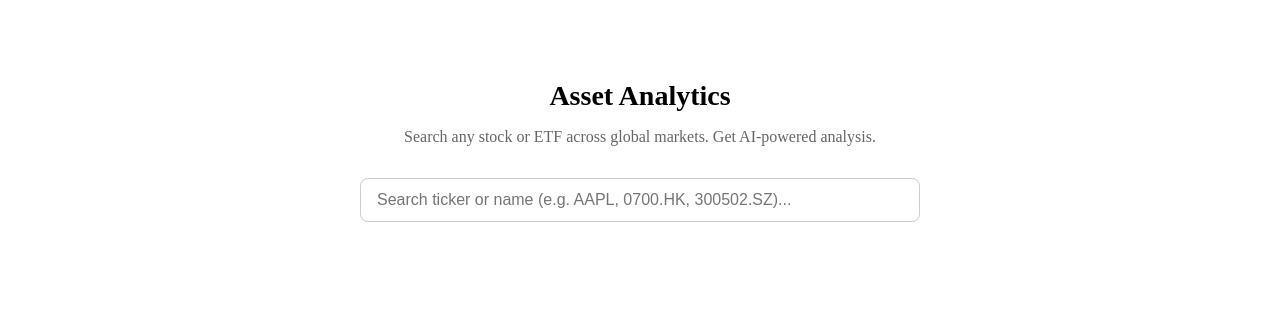
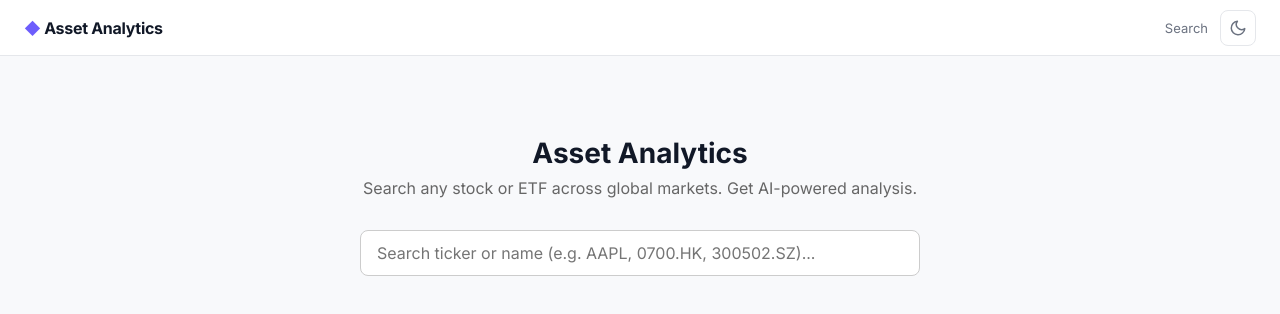
Before and after one commit to andy-c-426/assets_analytics_agent, a React (Vite) app in the folder frontend/: page / in a window 1280 px wide. Shown: the top 314 px of the page. Built offline with nearby package versions, Linux system fonts and the light colour scheme.

Commit message:
feat: add app shell with sticky nav bar and theme toggle

```diff
--- /dev/null
+++ b/frontend/src/App.module.css
@@ -0,0 +1,61 @@
+.app {
+  min-height: 100vh;
+}
+
+.nav {
+  position: sticky;
+  top: 0;
+  z-index: 90;
+  display: flex;
+  align-items: center;
+  justify-content: space-between;
+  height: 56px;
+  padding: 0 var(--space-6);
+  background: var(--bg-surface);
+  border-bottom: 1px solid var(--border-default);
+}
+
+.logo {
+  font-size: 16px;
+  font-weight: 700;
+  color: var(--text-primary);
+  letter-spacing: -0.3px;
+}
+
+.logoAccent {
+  color: var(--accent);
+}
+
+.navRight {
+  display: flex;
+  align-items: center;
+  gap: var(--space-3);
+}
+
+.themeToggle {
+  display: flex;
+  align-items: center;
+  justify-content: center;
+  width: 36px;
+  height: 36px;
+  border: 1px solid var(--border-default);
+  border-radius: var(--radius-md);
+  background: var(--bg-surface);
+  color: var(--text-muted);
+  cursor: pointer;
+  transition: color var(--transition-fast), border-color var(--transition-fast);
+}
+
+.themeToggle:hover {
+  color: var(--text-primary);
+  border-color: var(--text-muted);
+}
+
+.pageFade {
+  animation: fadeIn 0.2s ease;
+}
+
+@keyframes fadeIn {
+  from { opacity: 0; }
+  to { opacity: 1; }
+}
--- a/frontend/src/App.tsx
+++ b/frontend/src/App.tsx
@@ -1,15 +1,40 @@
-// frontend/src/App.tsx
-import { BrowserRouter, Routes, Route } from 'react-router-dom';
+import { BrowserRouter, Routes, Route, Link } from 'react-router-dom';
+import { ThemeProvider } from './theme/ThemeContext';
+import ThemeToggle from './theme/ThemeToggle';
 import SearchPage from './pages/SearchPage';
 import AssetPage from './pages/AssetPage';
+import styles from './App.module.css';
+
+function NavBar() {
+  return (
+    <nav className={styles.nav}>
+      <Link to="/" className={styles.logo}>
+        <span className={styles.logoAccent}>◆</span> Asset Analytics
+      </Link>
+      <div className={styles.navRight}>
+        <Link to="/" style={{ fontSize: 13, color: 'var(--text-muted)' }}>Search</Link>
+        <ThemeToggle className={styles.themeToggle} />
+      </div>
+    </nav>
+  );
+}
+
+function PageWrapper({ children }: { children: React.ReactNode }) {
+  return <div className={styles.pageFade}>{children}</div>;
+}
 
 export default function App() {
   return (
-    <BrowserRouter>
-      <Routes>
-        <Route path="/" element={<SearchPage />} />
-        <Route path="/asset/:symbol" element={<AssetPage />} />
-      </Routes>
-    </BrowserRouter>
+    <ThemeProvider>
+      <BrowserRouter>
+        <div className={styles.app}>
+          <NavBar />
+          <Routes>
+            <Route path="/" element={<PageWrapper><SearchPage /></PageWrapper>} />
+            <Route path="/asset/:symbol" element={<PageWrapper><AssetPage /></PageWrapper>} />
+          </Routes>
+        </div>
+      </BrowserRouter>
+    </ThemeProvider>
   );
 }
--- a/frontend/src/main.tsx
+++ b/frontend/src/main.tsx
@@ -1,5 +1,8 @@
 import { StrictMode } from 'react'
 import { createRoot } from 'react-dom/client'
+import './styles/tokens.css'
+import './styles/global.css'
+import './styles/theme.css'
 import App from './App.tsx'
 
 createRoot(document.getElementById('root')!).render(
--- a/frontend/src/theme/ThemeToggle.tsx
+++ b/frontend/src/theme/ThemeToggle.tsx
@@ -1,13 +1,13 @@
 import { useTheme } from './ThemeContext';
 
-export default function ThemeToggle() {
+export default function ThemeToggle({ className }: { className?: string }) {
   const { theme, toggleTheme } = useTheme();
 
   return (
     <button
       onClick={toggleTheme}
       aria-label={`Switch to ${theme === 'light' ? 'dark' : 'light'} mode`}
-      className="theme-toggle"
+      className={className}
     >
       {theme === 'light' ? (
         <svg width="18" height="18" viewBox="0 0 24 24" fill="none" stroke="currentColor" strokeWidth="2" strokeLinecap="round" strokeLinejoin="round">
```
